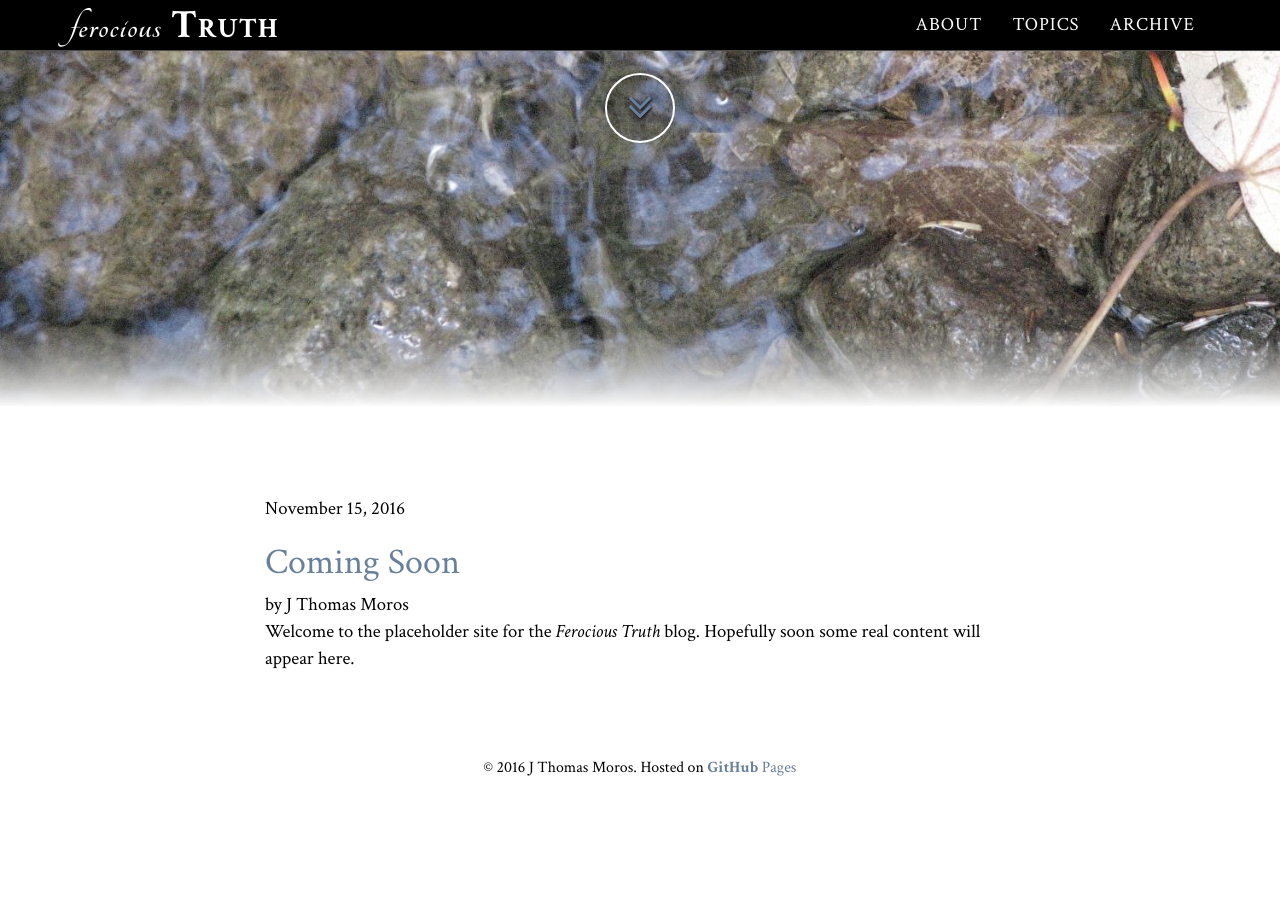
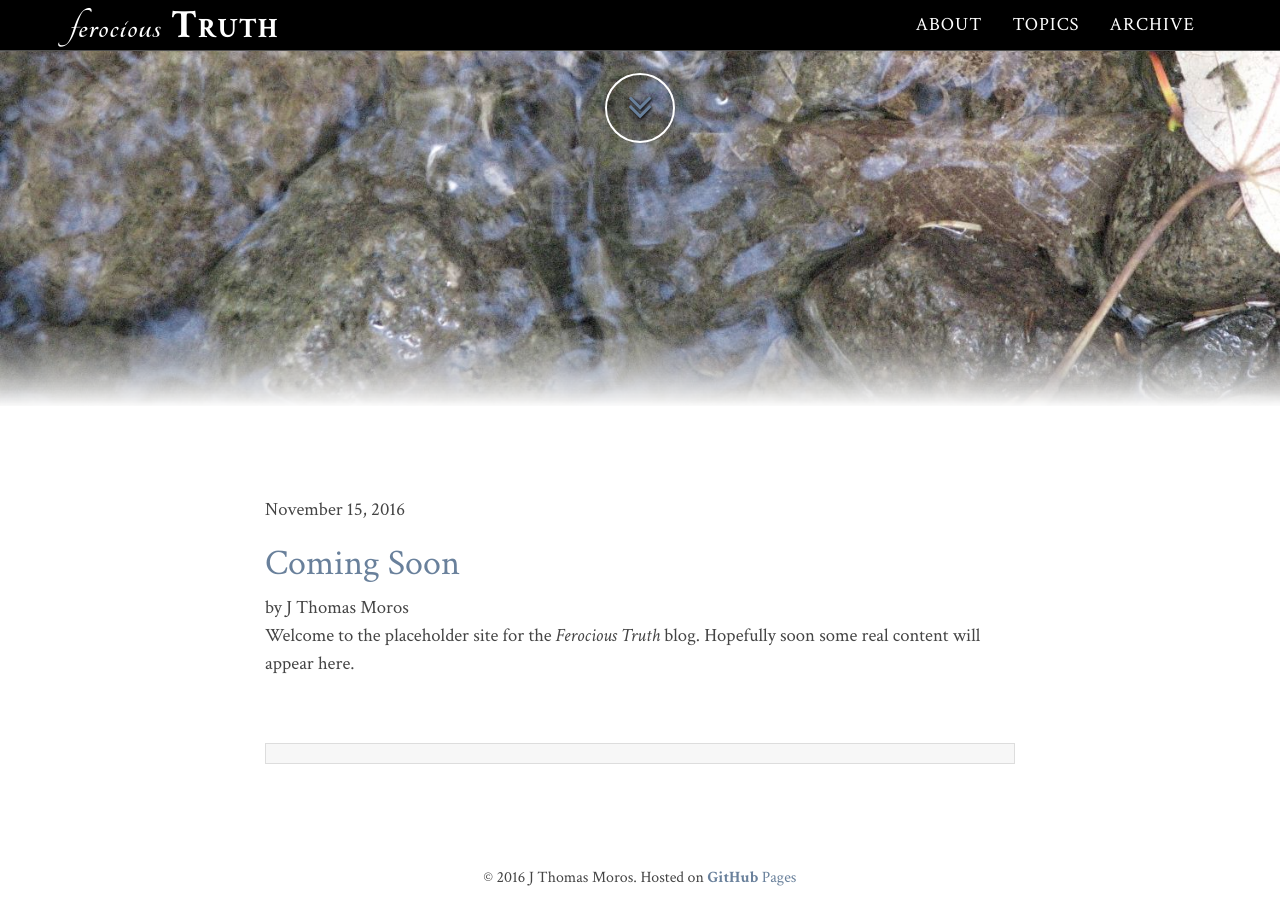
Before and after one commit to FerociousTruth/FerociousTruth.github.io, a Jekyll site: the page built from index.html, in a window 1280 px wide and 900 px high, scrolled down 494 px. Built offline with Jekyll 4.4.1, drawn with Linux system fonts in a browser that asks for light colours; nearby versions of some CDN libraries; the list of posts is cut into pages by our own code; before the commit the page ends 1284 px from its top, so only the background shows below that.

Commit message:
style next previous nav

```diff
--- a/css/main.css
+++ b/css/main.css
@@ -271,6 +271,66 @@
   }
 }
 
+/* article stuff */
+
+article, p, .page-nav, li
+{
+	font-size: 14pt;
+	line-height: 1.5em;
+	color: #444;
+}
+
+article, article p, article ul, .page-nav
+{
+	margin-bottom: 1.75em;
+}
+
+article p+ul, article p+ol
+{
+	margin-top: -1em;
+}
+
+blockquote p
+{
+	margin: 0 0 10px;
+}
+
+cite
+{
+	font-style: italic;
+}
+
+/* page nav */
+
+.page-nav
+{
+	border: 1px solid #ddd;
+	/*border-top: 1px solid #ddd;
+	border-bottom: 1px solid #ddd;*/
+	padding-top: 1em;
+	padding-left: 0.5em;
+	padding-right: 0.5em;
+	margin: 1.5em 0;
+	background-color: #f7f7f7;
+}
+
+.page-nav .previous, .page-nav .older
+{
+	display: block;
+	float: left;
+	margin-right: 1em;
+	margin-bottom: 1em;
+}
+
+.page-nav .next, .page-nav .newer
+{
+	display: block;
+	float: right;
+	text-align: right;
+	margin-left: 1em;
+	margin-bottom: 1em;
+}
+
 /* footer */
 footer
 {
```
